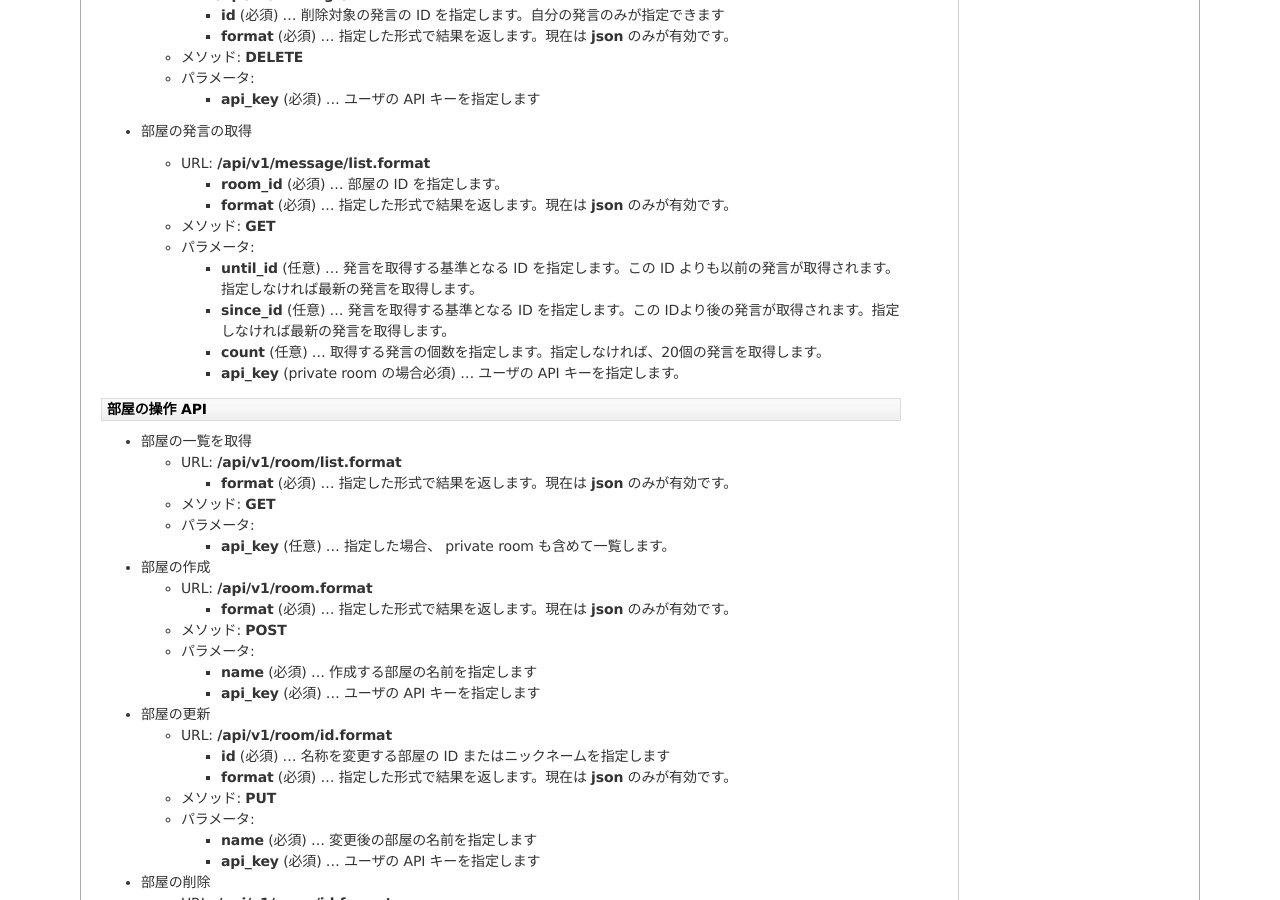
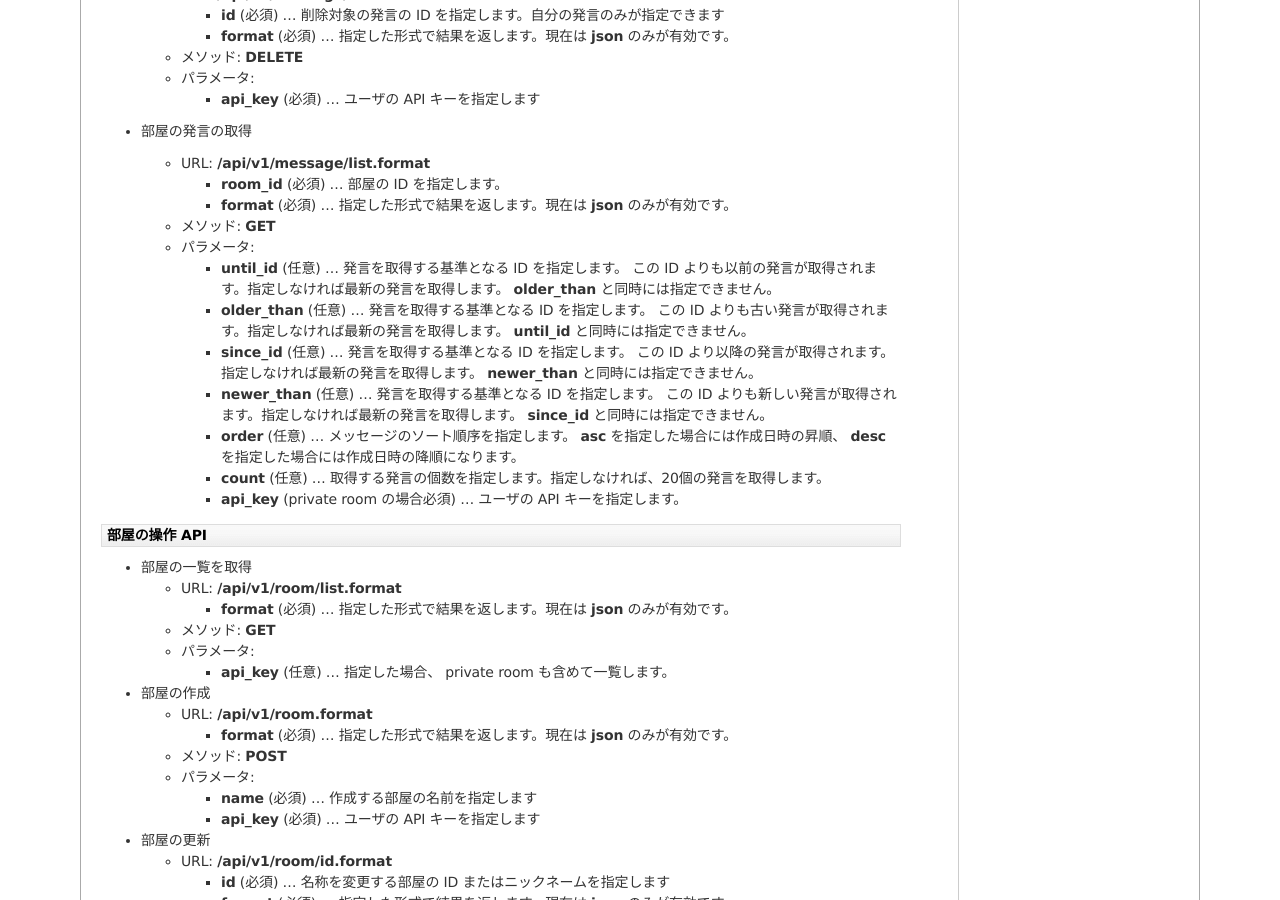
Before and after one commit to codefirst/asakusa-satellite-manual, a Sphinx documentation site: the page built from source/api.rst, in a window 1280 px wide and 900 px high, scrolled down 1642 px. Built offline with Sphinx 7.4.7, drawn with Linux system fonts in a browser that asks for light colours.

```diff
--- a/source/api.rst
+++ b/source/api.rst
@@ -120,8 +120,20 @@ PUT 及び DELETE に対応していないライブラリでは、
   * メソッド: **GET**
   * パラメータ:
 
-    * **until_id** (任意)  … 発言を取得する基準となる ID を指定します。この ID よりも以前の発言が取得されます。指定しなければ最新の発言を取得します。
-    * **since_id** (任意)  … 発言を取得する基準となる ID を指定します。この IDより後の発言が取得されます。指定しなければ最新の発言を取得します。
+    * **until_id** (任意)  … 発言を取得する基準となる ID を指定します。
+      この ID よりも以前の発言が取得されます。指定しなければ最新の発言を取得します。
+      **older_than** と同時には指定できません。
+    * **older_than** (任意)  … 発言を取得する基準となる ID を指定します。
+      この ID よりも古い発言が取得されます。指定しなければ最新の発言を取得します。
+      **until_id** と同時には指定できません。
+    * **since_id** (任意)  … 発言を取得する基準となる ID を指定します。
+      この ID より以降の発言が取得されます。指定しなければ最新の発言を取得します。
+      **newer_than** と同時には指定できません。
+    * **newer_than** (任意)  … 発言を取得する基準となる ID を指定します。
+      この ID よりも新しい発言が取得されます。指定しなければ最新の発言を取得します。
+      **since_id** と同時には指定できません。
+    * **order** (任意) … メッセージのソート順序を指定します。
+      **asc** を指定した場合には作成日時の昇順、 **desc** を指定した場合には作成日時の降順になります。
     * **count** (任意) … 取得する発言の個数を指定します。指定しなければ、20個の発言を取得します。
     * **api_key** (private room の場合必須) … ユーザの API キーを指定します。
 
```
Also changed, not shown: source/plugin.rst (+4 -15 lines).
